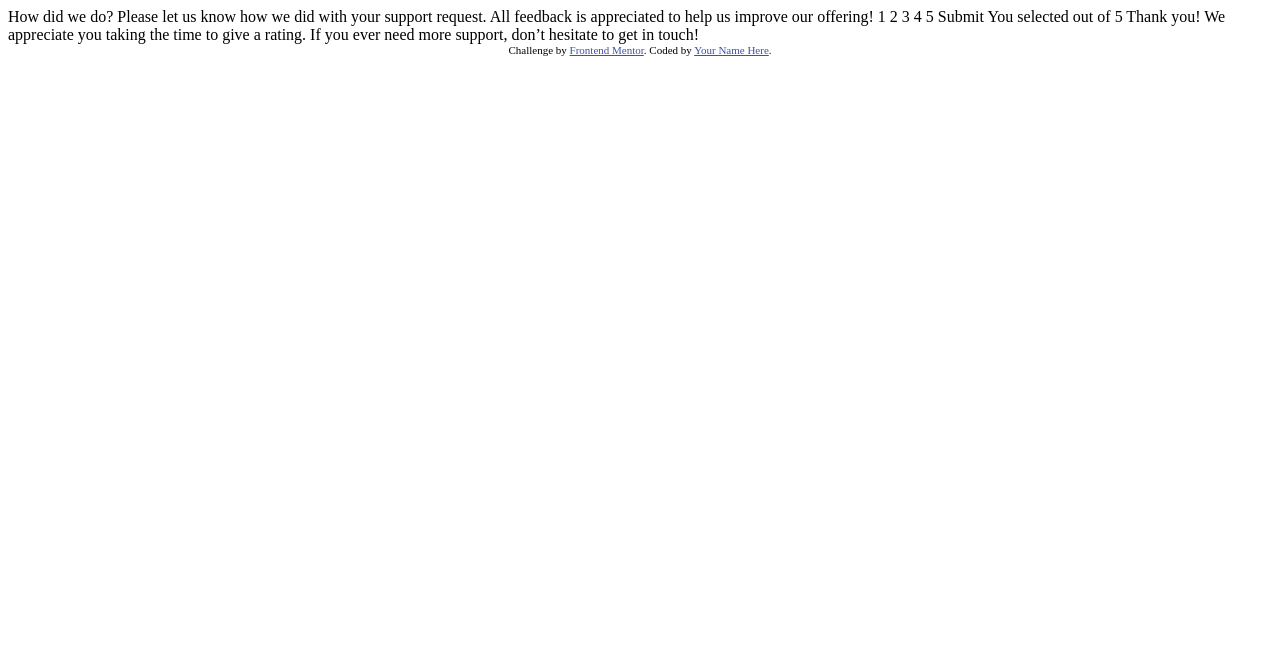
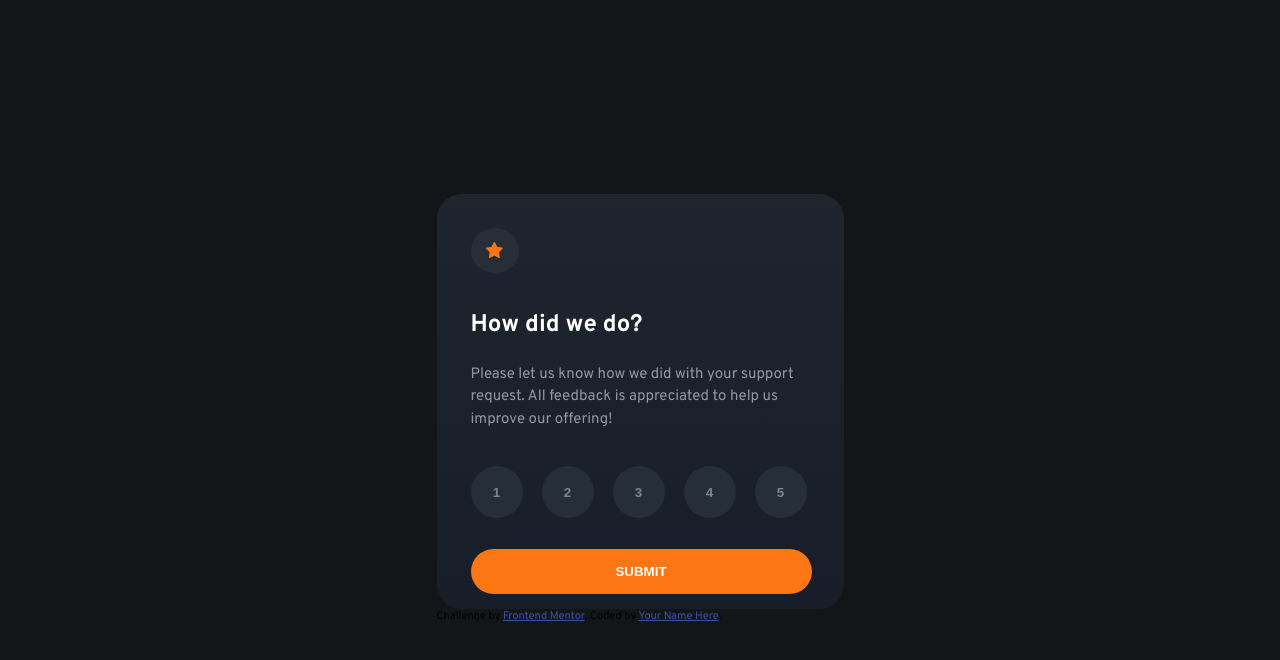
Before and after one commit to IngridaKvet/FrontendMentor_RatingComponent, a plain HTML site: page index.html in a window 1280 px wide. Drawn offline with Linux system fonts and the light colour scheme.

Commit message:
Add basic HTML and CSS

```diff
--- a/index.html
+++ b/index.html
@@ -7,43 +7,71 @@
   <link rel="icon" type="image/png" sizes="32x32" href="./images/favicon-32x32.png">
 
   <title>Frontend Mentor | Interactive rating component</title>
+  <link rel="stylesheet" href="style.css">
+  <link rel="preconnect" href="https://fonts.googleapis.com">
+<link rel="preconnect" href="https://fonts.gstatic.com" crossorigin>
+<link href="https://fonts.googleapis.com/css2?family=Overpass:wght@400;700&display=swap" rel="stylesheet">
 
-  <!-- Feel free to remove these styles or customise in your own stylesheet 👍 -->
-  <style>
-    .attribution { font-size: 11px; text-align: center; }
-    .attribution a { color: hsl(228, 45%, 44%); }
-  </style>
 </head>
 <body>
 
   <!-- Rating state start -->
 
-  How did we do?
+<div class="wholeContainer">
+<section class="ratingContainer">
 
-  Please let us know how we did with your support request. All feedback is appreciated
-  to help us improve our offering!
+  <div class="iconContainer">
+    <img src="img/icon-star.svg">
+  </div>
 
-  1 2 3 4 5
+  <header class="heading"><h1>How did we do?</h1></header>
 
-  Submit
+
+  <article><p>Please let us know how we did with your support request. All feedback is appreciated
+  to help us improve our offering!</p></article>
+
+  <div class="btnContainer">
+  <button class="numberBtn">1</button>
+  <button class="numberBtn">2</button>
+  <button class="numberBtn">3</button>
+  <button class="numberBtn">4</button>
+  <button class="numberBtn">5</button>
+  </div>
+
+  <div>
+  <button class="submitBtn">SUBMIT</button>
+  </div>
+
+</section>
 
   <!-- Rating state end -->
 
-  <!-- Thank you state start -->
 
-  You selected <!-- Add rating here --> out of 5
+
+  <section class="thanks">
+    ffff
+  </section>
+  <!--
+<div class="thankYouContainer">
+  You selected    Add rating here    out of 5
 
   Thank you!
 
   We appreciate you taking the time to give a rating. If you ever need more support,
   don’t hesitate to get in touch!
 
-  <!-- Thank you state end -->
+</div> -->
+
+
 
 
   <div class="attribution">
     Challenge by <a href="https://www.frontendmentor.io?ref=challenge" target="_blank">Frontend Mentor</a>.
     Coded by <a href="#">Your Name Here</a>.
   </div>
+
+</div>
+
+
 </body>
 </html>
--- a/style.css
+++ b/style.css
@@ -0,0 +1,123 @@
+html{
+    background-color: #141519;
+    font-family: 'Overpass', sans-serif;
+    height: 100%;
+
+}
+
+body{
+
+
+
+    height: 100%;
+
+display: grid;
+}
+
+
+
+.wholeContainer{
+    display: grid;
+    place-self: center;
+}
+
+.ratingContainer,
+.thanks{
+    background: linear-gradient(#1E252F,#171E28);
+    height: 415px;
+    width: 407px;
+    border-radius: 25px;
+    grid-column-start: 1;
+    grid-column-end: 2;
+    grid-row-start: 1;
+    grid-row-end:2;
+
+
+
+
+}
+
+
+.ratingContainer{
+
+}
+
+
+.thanks{
+    display: none;
+
+
+}
+
+.iconContainer{
+    background-color: #272E38;
+    border-radius: 50%;
+    width: 48px;
+    height: 45px;
+    display: flex;
+    align-items: center;
+    justify-content: center;
+    margin-top: 34px;
+    margin-left: 34px;
+}
+
+h1{
+    color: #fff;
+    font-weight: 700;
+    margin: 0;
+    margin-left: 34px;
+    margin-top: 37px;
+}
+
+p{
+    margin: 0;
+    font-size: 15px;
+    font-weight: 400;
+    line-height: 1.5;
+    margin-left: 34px;
+    margin-right: 48px;
+    margin-top: 24px;
+    color:#9198A2
+}
+
+.btnContainer{
+    margin: 0;
+    margin-left: 34px;
+    margin-top: 35px;
+    margin-bottom: 31px;
+    display: flex;
+    gap: 19px;
+}
+
+
+
+.numberBtn{
+    color: #838396;
+    width: 52px;
+    height: 52px;
+    background-color: #262f38;
+    border-radius: 50%;
+    border: none;
+    outline: none;
+    box-shadow: none;
+    font-weight: 700;
+    padding: 0;
+}
+
+.submitBtn{
+    width: 341px;
+    height: 45px;
+    color: #fff;
+    font-weight: 700;
+    background-color: #fc7613;
+    border-radius: 25px;
+    border: none;
+    outline: none;
+    box-shadow: none;
+    margin-left: 34px;
+}
+
+.attribution { font-size: 11px;
+
+ }
+.attribution a { color: hsl(228, 45%, 44%); }
```
